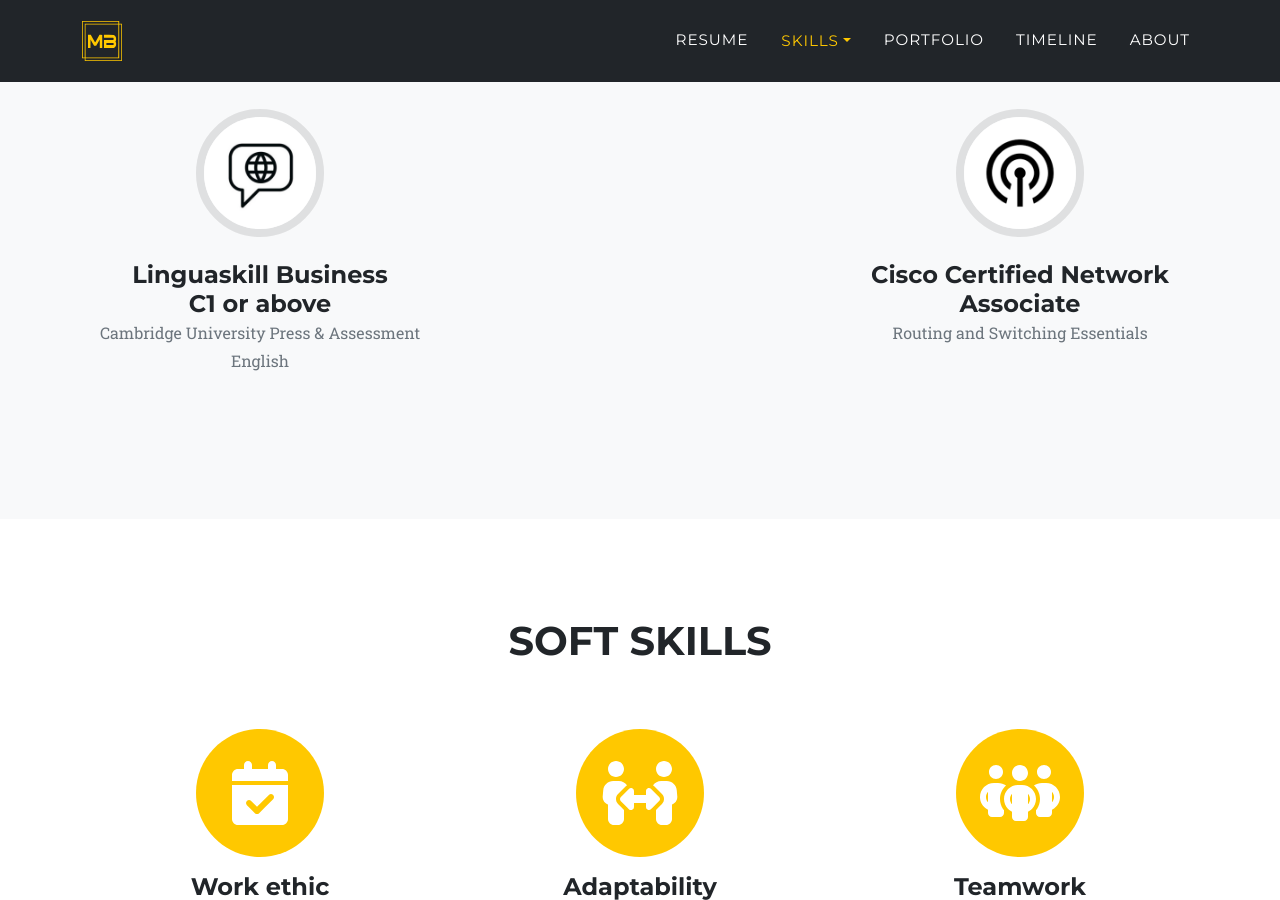
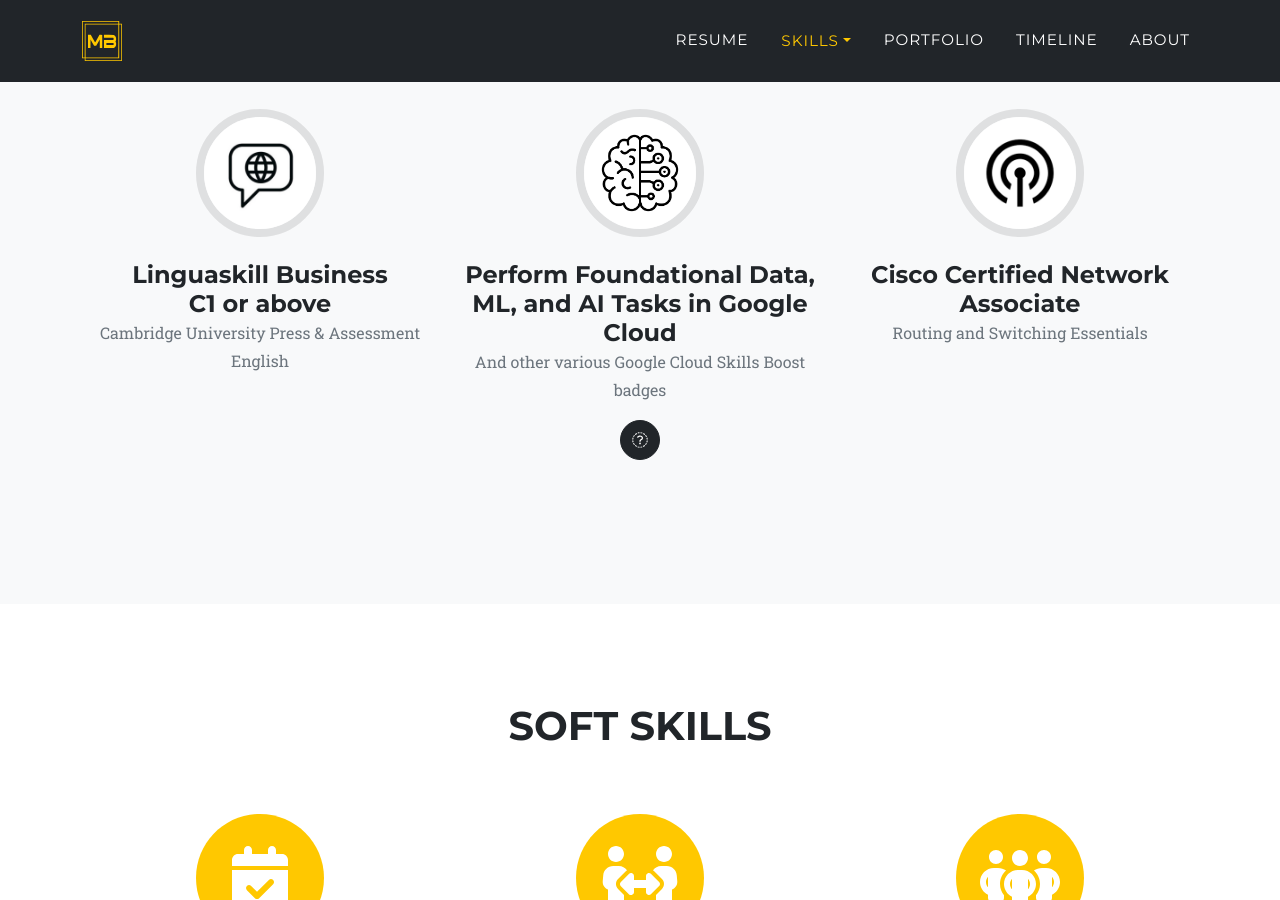
Before and after one commit to Martin-blckrt/martin-blckrt.github.io, a Jekyll site: the page skills.html, which Jekyll copies as it is, in a window 1280 px wide and 900 px high, scrolled down 2495 px. Built offline with Jekyll 4.4.1, drawn with Linux system fonts in a browser that asks for light colours; nearby versions of some CDN libraries.

Commit message:
skills updata

```diff
--- a/skills.html
+++ b/skills.html
@@ -31,12 +31,16 @@
                 <li class="nav-item"><a type="button" class="nav-link" onclick="openModal()">Resume</a></li>
                 <li class="nav-item">
                     <div class="dropdown">
-                      <a class="nav-link btn dropdown-toggle" style="text-align: unset;color: #ffc800" href="skills.html" aria-expanded="false">Skills</a>
-                      <ul class="dropdown-menu" id="skillsDropdown" style="background-color:#212529">
-                        <li><a style="background-color: #212529;" class="dropdown-item nav-link" href="skills.html#hardSkills">Hard Skills</a></li>
-                        <li><a style="background-color: #212529;" class="dropdown-item nav-link" href="skills.html#certif">Certifications</a></li>
-                        <li><a style="background-color: #212529;" class="dropdown-item nav-link" href="skills.html#softSkills">Soft Skills</a></li>
-                      </ul>
+                        <a class="nav-link btn dropdown-toggle" style="text-align: unset;color: #ffc800"
+                           href="skills.html" aria-expanded="false">Skills</a>
+                        <ul class="dropdown-menu" id="skillsDropdown" style="background-color:#212529">
+                            <li><a style="background-color: #212529;" class="dropdown-item nav-link"
+                                   href="skills.html#hardSkills">Hard Skills</a></li>
+                            <li><a style="background-color: #212529;" class="dropdown-item nav-link"
+                                   href="skills.html#certif">Certifications</a></li>
+                            <li><a style="background-color: #212529;" class="dropdown-item nav-link"
+                                   href="skills.html#softSkills">Soft Skills</a></li>
+                        </ul>
                     </div>
                 </li>
                 <li class="nav-item"><a class="nav-link" href="portfolio.html">Portfolio</a></li>
@@ -102,7 +106,8 @@
     <div class="container" style="margin-top:50px">
         <div class="text-center">
             <h2 class="section-heading text-uppercase">Hard Skills</h2>
-            <h3 class="section-subheading text-muted" style="margin-bottom: 2rem;">The technical skills I have developed through personal and
+            <h3 class="section-subheading text-muted" style="margin-bottom: 2rem;">The technical skills I have developed
+                through personal and
                 educational projects.</h3>
         </div>
         <div class="row text-center skillListContainer">
@@ -132,7 +137,7 @@
                 <p class="text-muted">I was introduced to AI with the UTBM class <i>"AI : fundamental concepts"</i>, I
                     continued studying this field at UQAC with a general class on AI. I also perfected my skills in that
                     department with 2 courses dedicated to neural networks : <i>Deep Learning</i> and <i>Artificial
-                    Vision and Image Treatment</i>. These classes and the many projects I have done made me become
+                        Vision and Image Treatment</i>. These classes and the many projects I have done made me become
                     passionate about this field and want to pursue it.</p>
             </div>
             <div class="col-md-4">
@@ -251,6 +256,14 @@
                 </div>
             </div>
             <div class="col-lg-4">
+                <div class="skills">
+                    <img class="mx-auto rounded-circle" src="assets/img/skills/cloudskills.png" alt="..."/>
+                    <h4>Perform Foundational Data, ML, and AI Tasks in Google Cloud</h4>
+                    <p class="text-muted">And other various Google Cloud Skills Boost badges</p>
+                    <a class="btn btn-dark btn-social mx-2"
+                       href="https://www.cloudskillsboost.google/public_profiles/3c725ec3-ed7a-42f4-980e-ead1e3b06a86/badges/4106863"
+                       target="_blank" rel="noopener" aria-label="Certification"><i class="fab fa-solid fa-link"></i></a>
+                </div>
             </div>
             <div class="col-lg-4">
                 <div class="skills">
@@ -276,7 +289,9 @@
                             <i class="fas fa-calendar-check fa-stack-1x fa-inverse"></i>
                         </span>
                 <h4 class="my-3">Work ethic</h4>
-                <p class="text-muted">I always strive to go above and beyond in my work, as I take great pride in a work well-done. To ensure that is the case, I put a lot of focus on time management to be productive, and overally enjoy having a daily routine allowing me to improve on different aspects.</p>
+                <p class="text-muted">I always strive to go above and beyond in my work, as I take great pride in a work
+                    well-done. To ensure that is the case, I put a lot of focus on time management to be productive, and
+                    overally enjoy having a daily routine allowing me to improve on different aspects.</p>
             </div>
             <div class="col-md-4">
                         <span class="fa-stack fa-4x">
@@ -284,7 +299,9 @@
                             <i class="fas fa-people-arrows fa-stack-1x fa-inverse"></i>
                         </span>
                 <h4 class="my-3">Adaptability</h4>
-                <p class="text-muted">Living in many different environments throughout my life has taught me to be flexible, in order to adjust to what is required of me, whether that be in living abroad or in different stages of my studies.</p>
+                <p class="text-muted">Living in many different environments throughout my life has taught me to be
+                    flexible, in order to adjust to what is required of me, whether that be in living abroad or in
+                    different stages of my studies.</p>
             </div>
             <div class="col-md-4">
                         <span class="fa-stack fa-4x">
@@ -292,7 +309,9 @@
                             <i class="fas fa-people-group fa-stack-1x fa-inverse"></i>
                         </span>
                 <h4 class="my-3">Teamwork</h4>
-                <p class="text-muted">Being a lifelong sports enthusiast, teamwork has always been effortless and a strong part of my values. I also enjoy leadership and the responsibilites that comes with it, whether it be in sports, work projects or in my personal life.</p>
+                <p class="text-muted">Being a lifelong sports enthusiast, teamwork has always been effortless and a
+                    strong part of my values. I also enjoy leadership and the responsibilites that comes with it,
+                    whether it be in sports, work projects or in my personal life.</p>
             </div>
             <div class="col-md-4">
                         <span class="fa-stack fa-4x">
@@ -300,7 +319,9 @@
                             <i class="fas fa-brain fa-stack-1x fa-inverse"></i>
                         </span>
                 <h4 class="my-3">Problem-solving</h4>
-                <p class="text-muted">I have always been very logical in what I do, and this mindset makes me particularly fitted for problem-solving. I also thoroughly enjoy and take great satisfaction in thinking critically to break down a problem and find adequate solutions.</p>
+                <p class="text-muted">I have always been very logical in what I do, and this mindset makes me
+                    particularly fitted for problem-solving. I also thoroughly enjoy and take great satisfaction in
+                    thinking critically to break down a problem and find adequate solutions.</p>
             </div>
             <div class="col-md-4">
                         <span class="fa-stack fa-4x">
@@ -308,7 +329,9 @@
                             <i class="fas fa-thumbs-up fa-stack-1x fa-inverse"></i>
                         </span>
                 <h4 class="my-3">Positive attitude</h4>
-                <p class="text-muted">I firmly believe that negativity doesn't get you anywhere and brings nothing productive, so I try and face every challenge with a smile on my face : it helps me lighten things up and focus on the matter at hand.</p>
+                <p class="text-muted">I firmly believe that negativity doesn't get you anywhere and brings nothing
+                    productive, so I try and face every challenge with a smile on my face : it helps me lighten things
+                    up and focus on the matter at hand.</p>
             </div>
             <div class="col-md-4">
                         <span class="fa-stack fa-4x">
@@ -316,7 +339,9 @@
                             <i class="fas fa-battery-three-quarters fa-stack-1x fa-inverse"></i>
                         </span>
                 <h4 class="my-3">Reliability</h4>
-                <p class="text-muted">I don't take lightly commitments and I take great pride in staying true to my word. My organization and resilience allow me to follow through on my commitments and be a dependable person.</p>
+                <p class="text-muted">I don't take lightly commitments and I take great pride in staying true to my
+                    word. My organization and resilience allow me to follow through on my commitments and be a
+                    dependable person.</p>
             </div>
         </div>
     </div>
```
Also changed, not shown: portfolio.html (+31 -9 lines), Gemfile.lock, assets/img/portfolio/rf_depth.png (added), assets/img/skills/cloudskills.png (added).
